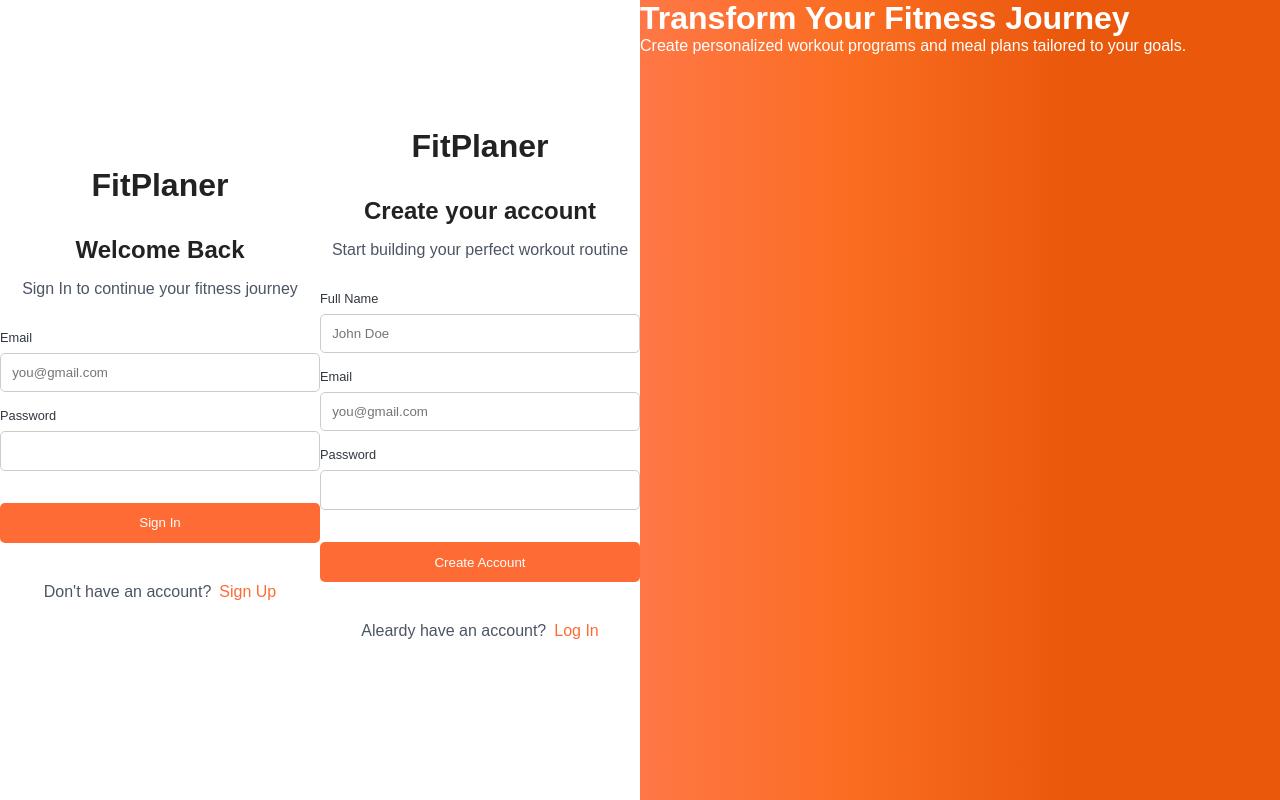
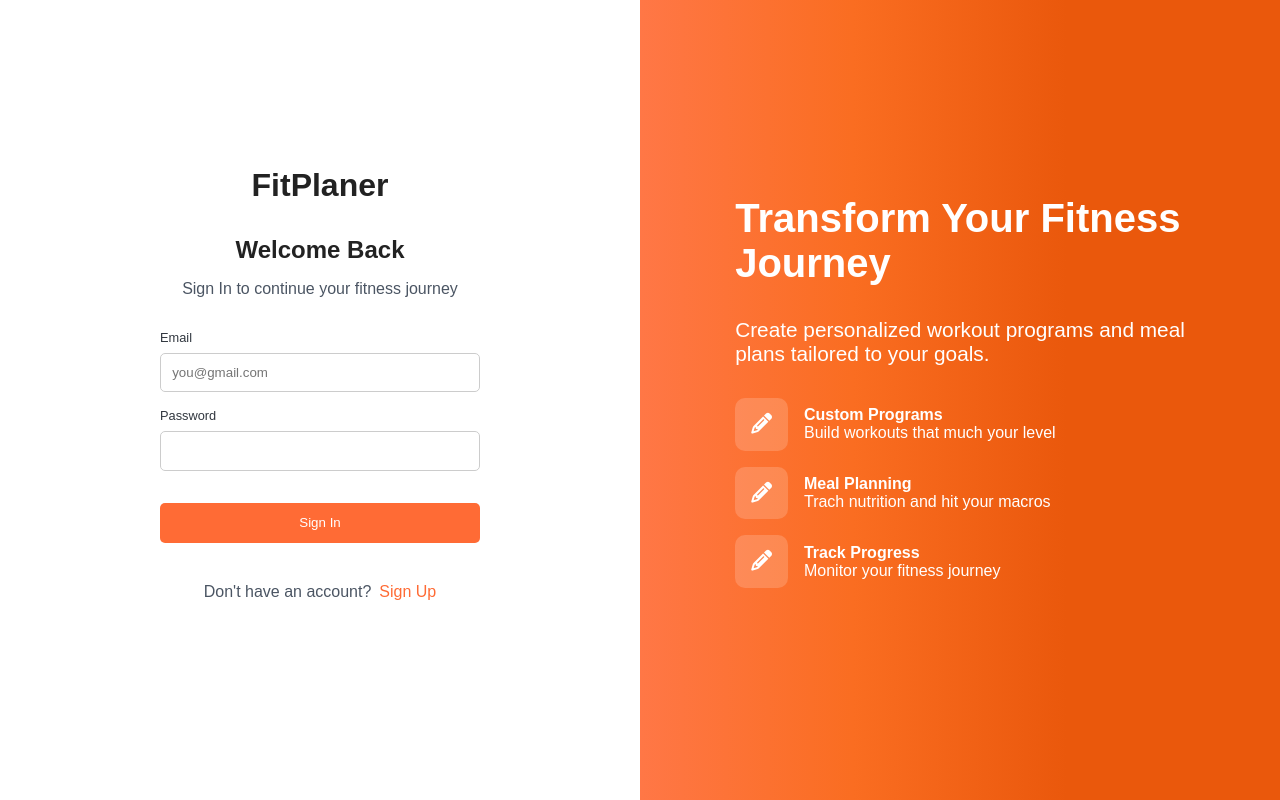
Before and after one commit to acesescon/FitPlaner, a React (Vite) app: page / in a window 1280 px wide. Built offline with nearby package versions, Linux system fonts and the light colour scheme.

Commit message:
login/register design done

```diff
--- a/index.html
+++ b/index.html
@@ -2,6 +2,7 @@
 <html lang="en">
   <head>
     <meta charset="UTF-8" />
+    <link rel="stylesheet" href="https://cdnjs.cloudflare.com/ajax/libs/font-awesome/6.4.0/css/all.min.css"/>
     <link rel="icon" type="image/svg+xml" href="/vite.svg" />
     <meta name="viewport" content="width=device-width, initial-scale=1.0" />
     <title>client</title>
--- a/src/components/LoginComponent.jsx
+++ b/src/components/LoginComponent.jsx
@@ -1,7 +1,7 @@
 import React from 'react'
 import "../styles/LoginComponent.css"
 
-export default function LoginComponent() {
+export default function LoginComponent({goToRegister}) {
   return (
     <div className='login-container'>
       <h1>FitPlaner</h1>
@@ -14,7 +14,7 @@ export default function LoginComponent() {
         <input type="password" id="password" name="password" required />
         <button type="submit">Sign In</button>
       </form>
-      <div><p>Don't have an account?</p><a href="/register">Sign Up</a></div>
+      <div><p>Don't have an account?</p><a onClick={(e) => {e.preventDefault; goToRegister()}}>Sign Up</a></div>
     </div>
   )
 }
--- a/src/components/RegisterComponent.jsx
+++ b/src/components/RegisterComponent.jsx
@@ -1,6 +1,6 @@
 import React from 'react'
 
-export default function RegisterComponent() {
+export default function RegisterComponent({goToLogin}) {
     return (
         <div className='login-container'>
         <h1>FitPlaner</h1>
@@ -15,7 +15,7 @@ export default function RegisterComponent() {
             <input type="password" id="password" name="password" required />
             <button type="submit">Create Account</button>
         </form>
-        <div><p>Aleardy have an account?</p><a href="/register">Log In</a></div>
+        <div><p>Aleardy have an account?</p><a onClick={(e) => {e.preventDefault; goToLogin();}}>Log In</a></div>
         </div>
     )
 }
--- a/src/pages/Authentication.jsx
+++ b/src/pages/Authentication.jsx
@@ -1,18 +1,46 @@
+import React, { useState } from 'react';
 import LoginComponent from "../components/LoginComponent";
 import RegisterComponent from "../components/RegisterComponent";
 import "../styles/Authentication.css";
 
 export default function Authentication() {
+  const [loginView, setLoginView] = useState(true);
+
+  const goToLogin = () => setLoginView(true);
+  const goToRegister = () => setLoginView(false);
+
   return (
     <main className="authentication-container">
       <div className="white-container">
-      <LoginComponent />
-      <RegisterComponent/>
+      {loginView ? <LoginComponent goToRegister={goToRegister}/>
+      : <RegisterComponent goToLogin={goToLogin}/>}
       </div>
       <div className="orange-container">
-        <h1>Transform Your Fitness Journey</h1>
-        <p>Create personalized workout programs and meal
-        plans tailored to your goals.</p>
+        <div>
+          <h1>Transform Your Fitness <br></br>Journey</h1>
+          <p className="explain">Create personalized workout programs and meal <br></br>plans tailored to your goals.</p>
+          <div className="feature-container">
+            <i class="fa-solid fa-pencil"></i>
+            <div>
+              <h4>Custom Programs</h4>
+              <p>Build workouts that much your level</p>
+            </div>
+          </div>
+          <div className="feature-container">
+            <i class="fa-solid fa-pencil"></i>
+            <div>
+              <h4>Meal Planning</h4>
+              <p>Trach nutrition and hit your macros</p>
+            </div>
+          </div>
+          <div className="feature-container">
+            <i class="fa-solid fa-pencil"></i>
+            <div>
+              <h4>Track Progress</h4>
+              <p>Monitor your fitness journey</p>
+            </div>
+          </div>
+        </div>
       </div>
     </main>
   )
--- a/src/styles/Authentication.css
+++ b/src/styles/Authentication.css
@@ -6,9 +6,37 @@
 .orange-container{
     display: flex;
     flex-direction: column;
+    justify-content: center;
+    align-items: center;
     width: 50%;
     color: white;
     background: linear-gradient(to right,#ff7746,#fa6d21,#EA580C,#EA580C);
+}
+
+.orange-container h1{
+    font-size: 2.5rem;
+    margin-bottom: 2rem;
+}
+
+.orange-container .explain{
+    margin-bottom: 2rem;
+    font-size: 1.3rem;
+    font-weight: lighter;
+}
+
+.feature-container{
+    display: flex;
+    flex-direction: row;
+    justify-items: center;
+    align-items: center;
+    margin-bottom: 1rem;
+}
+.feature-container i{
+    font-size: 1.3rem;
+    margin-right: 1rem;
+    padding: 1rem;
+    background-color: #ffffff2c;
+    border-radius: 10px;
 }
 
 .authentication-container{
--- a/src/styles/LoginComponent.css
+++ b/src/styles/LoginComponent.css
@@ -6,8 +6,8 @@
     margin: 0 auto;
     align-items: center;
     width: 50%;
-    transform: translateX(50px); /* start position (right) */
-    opacity: 0; /* optional fade in */
+    transform: translateX(-50px); /* start position (right) */
+    opacity: .5; /* optional fade in */
     animation: moveLeft 1s forwards; /* 1s animation */
 }
 
@@ -62,4 +62,10 @@
     margin-left: .5rem;
     color: #FF6B35;
     text-decoration: none;
+    cursor: pointer;
 }
+
+.login-container a:hover{
+    text-decoration: underline;
+
+}
```
